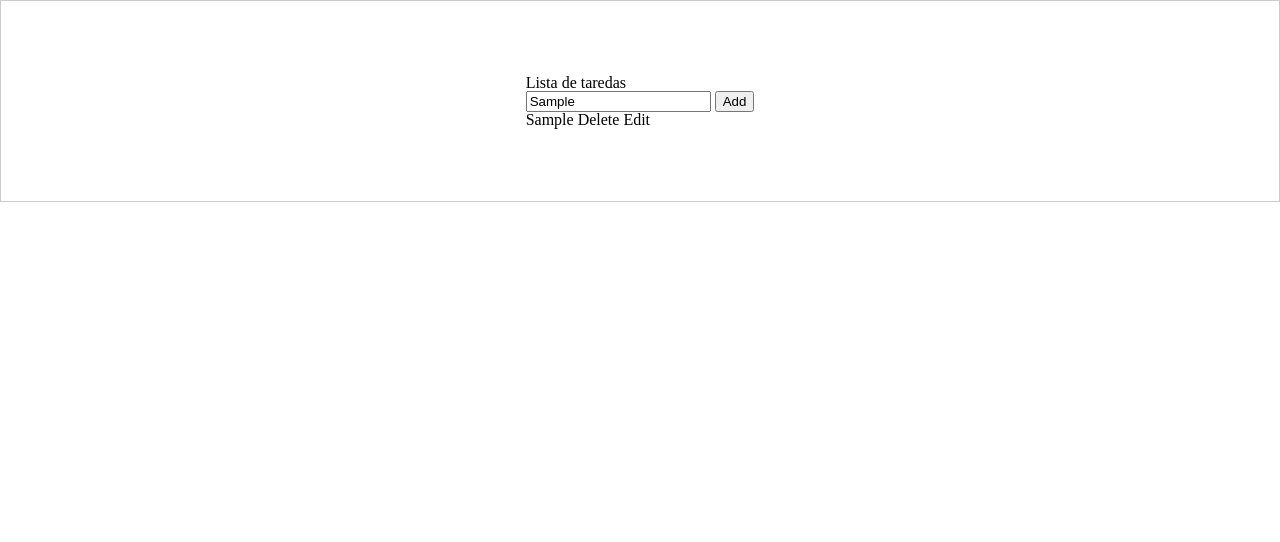
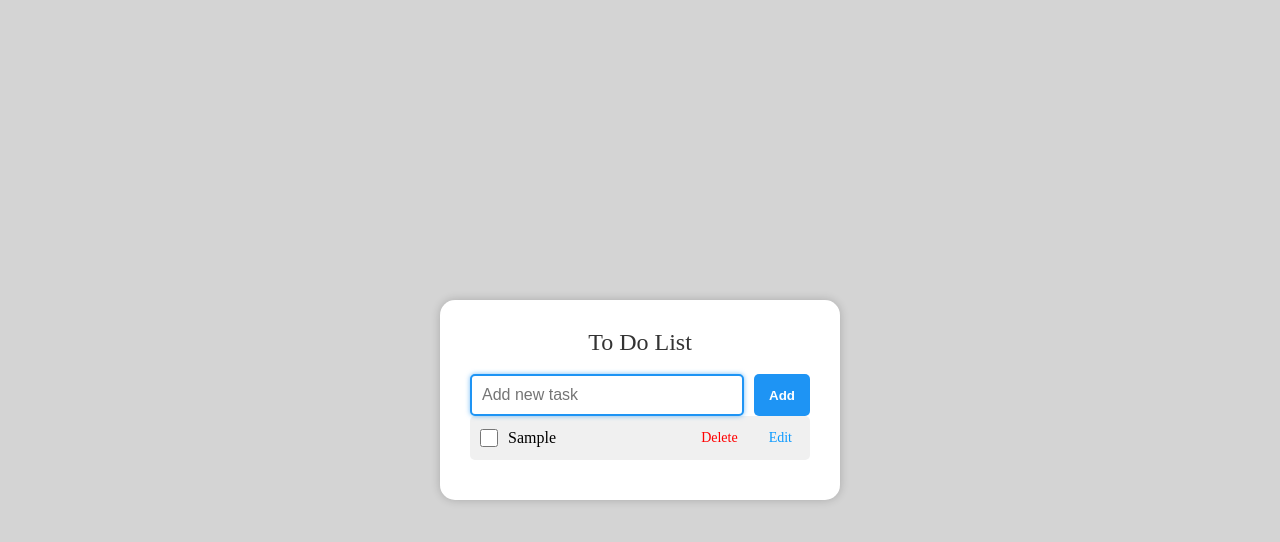
Before and after one commit to JoseEnioSegundo/ListaDeTarefas, a plain HTML site: page index.html in a window 1280 px wide. Both pictures are taken after typing "Sample" into the empty fields and a click on the button "Add". Drawn offline with Linux system fonts and the light colour scheme.

Commit message:
finalizado

```diff
--- a/css/style.css
+++ b/css/style.css
@@ -1,7 +1,130 @@
-main {
+/* Reset básico opcional */
+* {
+  box-sizing: border-box;
+  margin: 0;
+  padding: 0;
+}
+
+body {
+  font-family: Arial, Helvetica, sans-serif;
+  background-color: #d4d4d4;
   display: flex;
   justify-content: center;
-  border: 1px solid #ccc;
   align-items: center;
-  height: 200px; /* Altura para demonstrar a centralização */
+  height: 100vh;
 }
+
+main {
+  background-color: #ffffff;
+  padding: 30px;
+  border-radius: 15px;
+  box-shadow: 0 0 10px rgba(0,0,0,0.2);
+  width: 400px;
+}
+
+.container h1 {
+  text-align: center;
+  font-size: 24px;
+  margin-bottom: 20px;
+  color: #333;
+}
+
+form {
+  display: flex;
+  justify-content: space-between;
+  gap: 10px;
+  margin-bottom: 20px;
+}
+
+input[type="text"] {
+  flex: 1;
+  padding: 10px;
+  font-size: 16px;
+  border: 2px solid #1e94f4;
+  border-radius: 5px;
+  transition: box-shadow 0.3s ease;
+}
+
+input[type="text"]:focus {
+  outline: none;
+  box-shadow: 0 0 5px rgba(30, 148, 244, 0.6);
+}
+
+button {
+  padding: 10px 15px;
+  background-color: #1e94f4;
+  color: white;
+  border: none;
+  border-radius: 5px;
+  cursor: pointer;
+  font-weight: bold;
+  transition: background-color 0.3s ease;
+}
+
+button:hover {
+  background-color: #1a7bbf;
+}
+
+ul#lista {
+  list-style: none;
+  padding: 0;
+}
+
+ul#lista li {
+  background-color: #f0f0f0;
+  padding: 10px;
+  border-radius: 5px;
+  margin-bottom: 10px;
+  display: flex;
+  justify-content: space-between;
+  align-items: center;
+}
+
+.texto {
+  flex: 1;
+  margin-right: 10px;
+  font-size: 16px;
+}
+
+.remover{
+  color: rgb(255, 0, 0);
+  padding: 5px 8px;
+  cursor: pointer;
+  margin-left: 5px;
+  transition: background-color 0.3s;
+  font-size: 14px;
+}
+.editar {
+  color: #0a99ff;
+  padding: 5px 8px;
+  cursor: pointer;
+  margin-left: 5px;
+  transition: background-color 0.3s;
+  font-size: 14px;
+}
+
+.remover:hover {
+  background-color: #ff4d4d;
+  color: white;
+}
+
+.editar:hover {
+  background-color: #4da6ff;
+  color: white;
+}
+
+.texto.editando {
+  background-color: #fffdd0;
+  border-bottom: 2px dashed #999;
+}
+li {
+  display: flex;
+  align-items: center;
+  gap: 10px;
+}
+
+.check {
+  width: 18px;
+  height: 18px;
+  cursor: pointer;
+}
--- a/index.html
+++ b/index.html
@@ -2,28 +2,81 @@
 <html lang="pt-br">
 <head>
   <meta charset="UTF-8" />
-    <meta name="viewport" content="width=device-width, initial-scale=1.0" />
-    <link rel="stylesheet" href="css/reset.css" />
+  <meta name="viewport" content="width=device-width, initial-scale=1" />
+  <title>To Do List</title>
   <link rel="stylesheet" href="css/style.css" />
-    <title>To do List</title>
+  <link rel="stylesheet" href="css/reset.css">
 </head>
 <body>
   <main>
     <section class="container">
-        <h1>Lista de taredas</h1>
+      <h1>To Do List</h1>
       <div class="lista">
         <form action="#">
           <input
             type="text"
             name="adicionar"
             id="input"
-              placeholder="Add new task" />
+            placeholder="Add new task"
+            required
+          />
           <button id="add">Add</button>
         </form>
         <ul class="itens" id="lista"></ul>
       </div>
     </section>
   </main>
-    <script src="script.js"></script>
+
+  <script>
+    let botao = document.getElementById("add");
+
+    botao.addEventListener("click", function (evt) {
+      evt.preventDefault();
+
+      let campo = document.querySelector("input");
+      let lista = document.querySelector("#lista");
+      let item = document.createElement("li");
+
+      item.innerHTML =
+        "<input type='checkbox' class='check'> " +
+        "<span class='texto'>" + campo.value + "</span> " +
+        "<span class='remover'>Delete</span> " +
+        "<span class='editar'>Edit</span>";
+
+      lista.appendChild(item);
+
+      // Evento para riscar o texto quando marcar checkbox
+      let checkbox = item.querySelector(".check");
+      checkbox.addEventListener("change", function () {
+        let texto = item.querySelector(".texto");
+        if (checkbox.checked) {
+          texto.style.textDecoration = "line-through";
+          texto.style.color = "gray";
+        } else {
+          texto.style.textDecoration = "none";
+          texto.style.color = "black";
+        }
+      });
+
+      // Evento para deletar ou editar
+      item.addEventListener("click", function (evt) {
+        let elemento = evt.target;
+        if (elemento.className === "remover") {
+          elemento.parentElement.remove();
+        } else if (elemento.className === "editar") {
+          let textoEdit = elemento.parentElement.querySelector(".texto");
+          textoEdit.contentEditable = true;
+          textoEdit.focus();
+
+          textoEdit.addEventListener("blur", () => {
+            textoEdit.contentEditable = false;
+          }, { once: true });
+        }
+      });
+
+      campo.value = "";
+      campo.focus();
+    });
+  </script>
 </body>
 </html>
--- a/script.js
+++ /dev/null
@@ -1,32 +0,0 @@
-let botao = document.getElementById("add");
-
-botao.addEventListener("click", function (evt) {
-  evt.preventDefault();
-  console.log("Foi");
-
-  let campo = document.querySelector("input");
-  let lista = document.querySelector("#lista");
-  let item = document.createElement("li");
-
-  item.innerHTML =
-    "<span class='texto'>" +
-    campo.value +
-    "</span> <span class='remover'>Delete</span> <span class='editar'>Edit</span>";
-
-  lista.appendChild(item);
-  console.log(item);
-  console.log("message");
-
-  item.addEventListener("click", function (evt) {
-    let elemento = evt.target;
-    console.log(elemento.className);
-    if (elemento.className == "remover") {
-        elemento.parentElement.remove();
-    } else if (elemento.className == "editar"){
-        elemento.parentElement.querySelector(".texto").contentEditable = true;
-        elemento.parentElement.querySelector(".texto").focus();
-
-
-    }
-  });
-});
```
Lines whose indentation alone changed are shown as unchanged.
